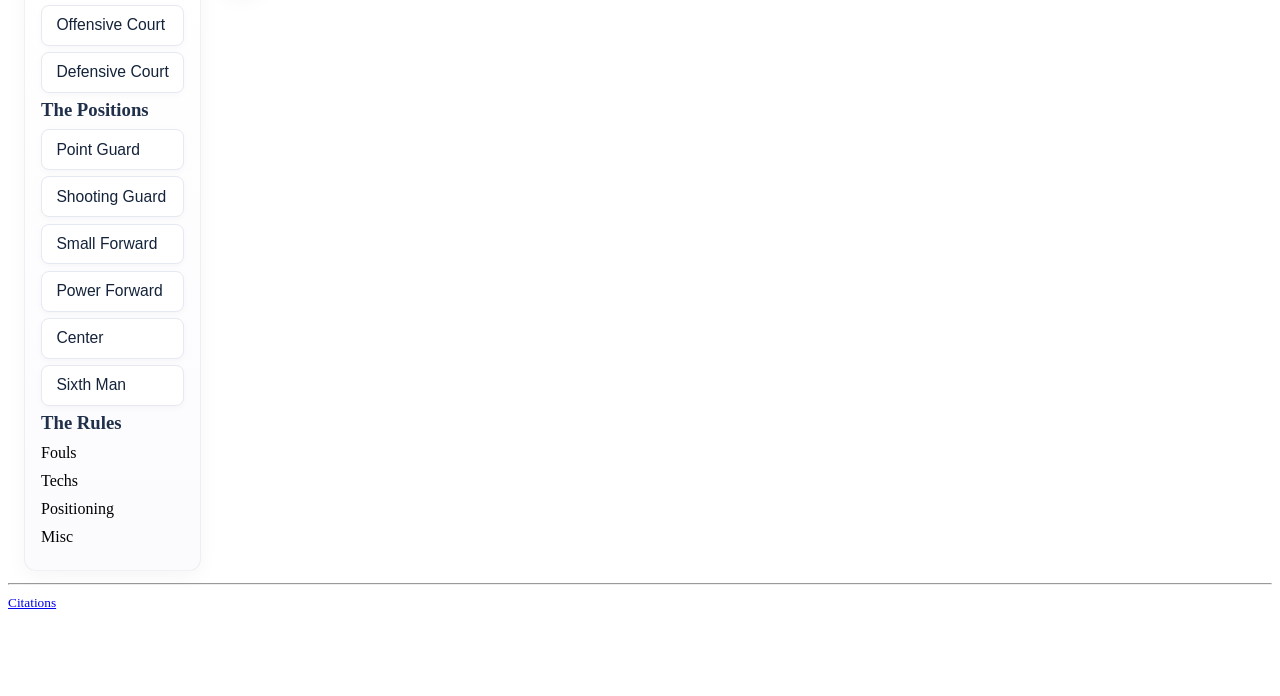
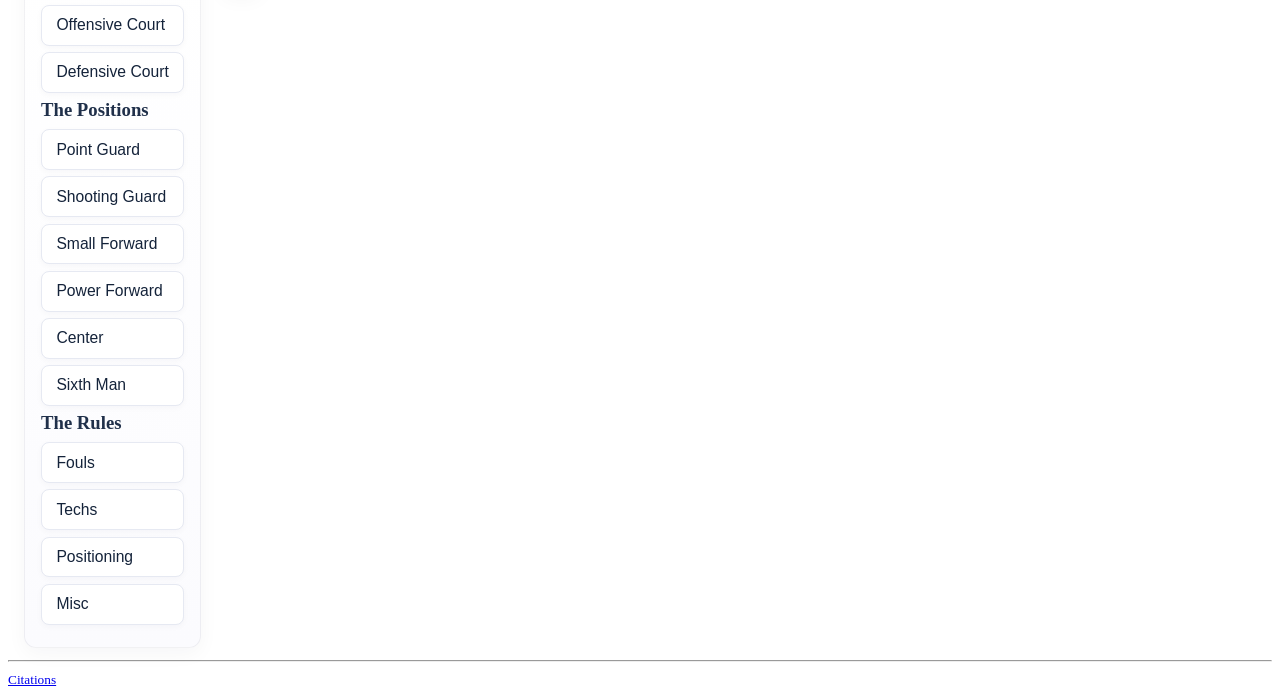
Before and after one commit to IACS-CS/interactive-design-deanbean, a website: page index.html in a window 1280 px wide. Shown: the part 127-823 px from the top of the page. Before the commit the page ends 800 px from the top, so only its background shows below. Drawn offline with Linux system fonts and the light colour scheme.

Commit message:
madechange/layout

```diff
--- a/index.html
+++ b/index.html
@@ -36,10 +36,13 @@ Defensive positions are assigned roles that collectively aim to prevent the oppo
 
         <rules>
           <h3> The Rules</h3>
-          <p class="foulrules">Fouls</p>
-          <p class="techrules">Techs</p>
-          <p class="positionrules">Positioning</p>
-          <p class="miscrules">Misc</p>
+          <button class="foulrules" data-desc="In basketball, it's important to distinguish between fouls (illegal contact) and violations (procedural errors). A personal foul occurs when a player makes illegal contact with an opponent. Common examples include blocking, where a defender impedes an offensive player without establishing a legal position, and its counterpart, charging, an offensive foul where the ball-handler runs into a stationary defender. Other contact fouls are holding, reaching-in (illegally contacting an opponent's arm or body while trying to steal), and setting an illegal screen (moving while setting a pick). If a player is fouled while in the act of shooting, it's a shooting foul, which results in free throws.
+Violations, on the other hand, do not involve contact and always result in a turnover, where the other team gets the ball. The most frequent violations are traveling (moving your feet illegally while holding the ball), double dribble (dribbling with two hands or stopping and starting your dribble again), and the three-second violation (an offensive player remaining in the opponent's lane for too long). Other key violations include the backcourt violation (bringing the ball back over the half-court line) and the shot clock violation (failing to hit the rim with a shot attempt before the clock expires).">Fouls</button>
+          <button class="techrules" data-desc="In addition to common personal fouls, basketball has two categories of severe infractions: technical fouls and flagrant fouls. A technical foul, or tech, is a non-contact penalty typically assessed for unsportsmanlike conduct. This includes actions like arguing with a referee, taunting an opponent, delaying the game, or even a coach straying too far from the sideline. The standard penalty is one free throw for the opposing team, after which play resumes from where it was interrupted. A player or coach who receives two technical fouls in a single game is automatically ejected.
+
+Flagrant fouls are called for illegal contact that is deemed excessive, violent, or unnecessary, and not a legitimate attempt to play the ball. Officials review these plays to determine the severity. A Flagrant 1 is for unnecessary contact; the penalty is two free throws and possession of the ball for the fouled team. A Flagrant 2 is for contact that is both unnecessary and excessive or egregious, posing a significant risk of injury. It carries the same penalty—two free throws and possession—but the offending player is also immediately ejected from the game.">Techs</button>
+          <button class="positionrules" data-desc="Positioning: where players should stand during plays and set pieces.">Positioning</button>
+          <button class="miscrules" data-desc="Misc rules and situations often encountered in games.">Misc</button>
         </rules>
       </div>
 
```
